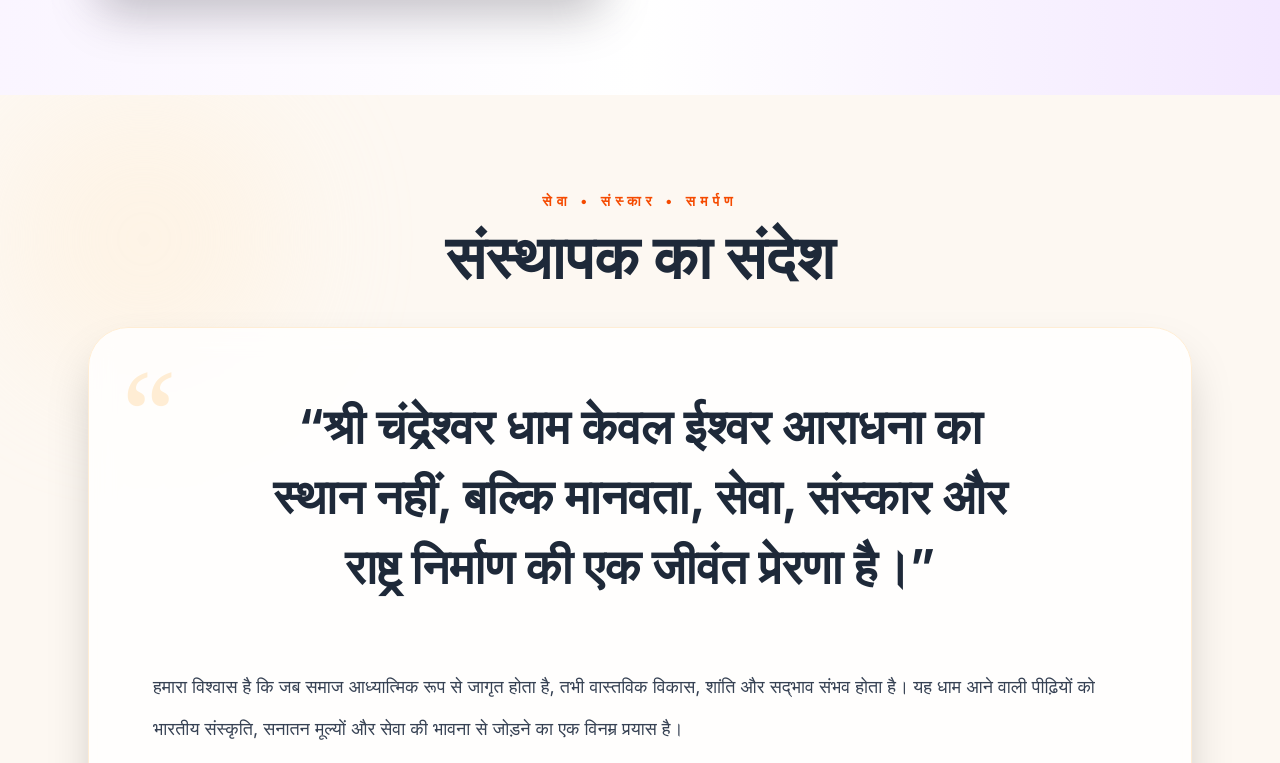
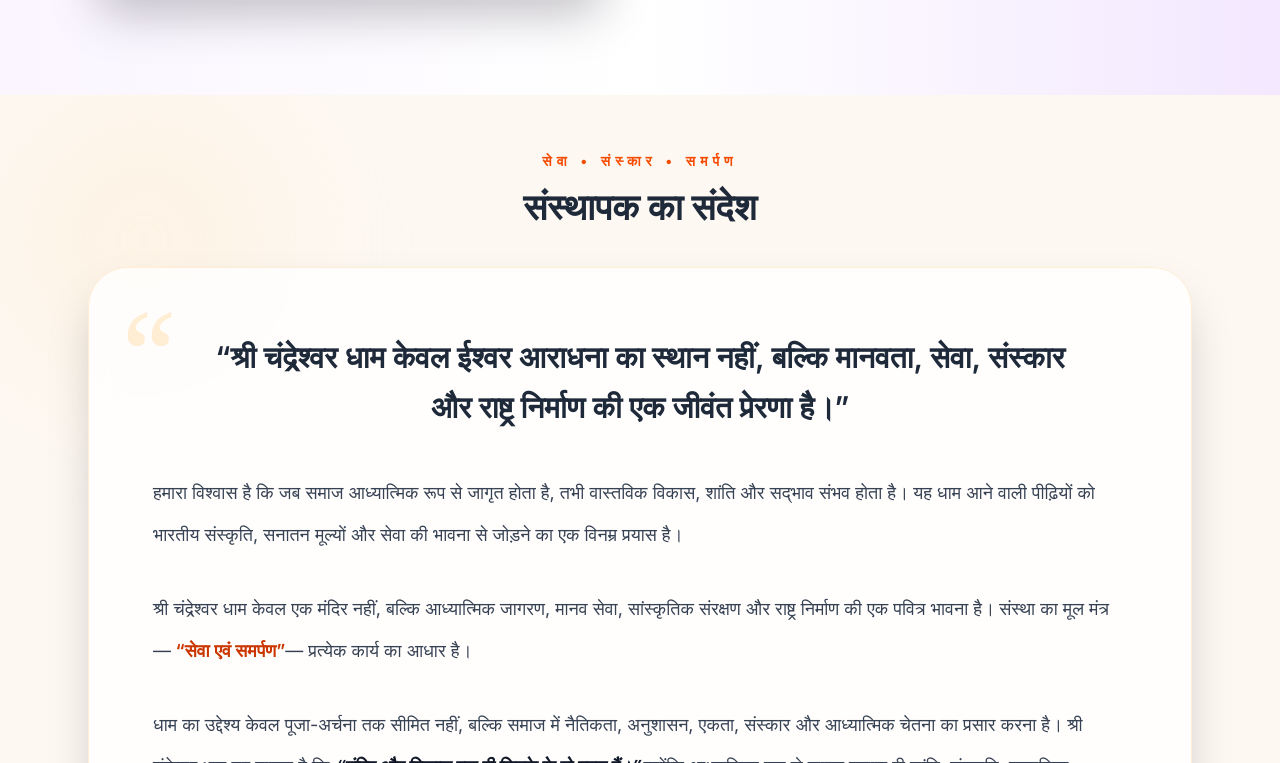
Before and after one commit to PathakAnshika/ShivTempleWebsite, a Next.js app: page /about in a window 1280 px wide. Shown: the part 3177-3940 px from the top of the page. Built offline with nearby package versions, Linux system fonts and the light colour scheme.

Commit message:
Upgrade Next.js to fix security vulnerability

```diff
--- a/app/about/page.jsx
+++ b/app/about/page.jsx
@@ -400,7 +400,7 @@ export default function AboutPage() {
 </section>
 {/* ===== FOUNDER MESSAGE SECTION ===== */}
 
-<section className="py-24 bg-[#fdf8f2] relative overflow-hidden">
+<section className="py-14 bg-[#fdf8f2] relative overflow-hidden">
 
   {/* Background Glow */}
   <div className="
@@ -429,7 +429,7 @@ export default function AboutPage() {
       </p>
 
       <h2 className="
-        text-4xl md:text-6xl
+        text-4xl md:text-4xl
         font-bold text-gray-800
       ">
         संस्थापक का संदेश
@@ -458,14 +458,14 @@ export default function AboutPage() {
       <div className="relative z-10">
 
         {/* Main Quote */}
-      <p className="
-  text-3xl md:text-5xl
-  leading-[70px]
-  font-bold
+     <p className="
+  text-1xl md:text-3xl
+  leading-[50px]
+  font-semibold
   text-gray-800
   text-center
-  max-w-3xl mx-auto
-  mb-16
+  max-w-4xl mx-auto
+  mb-10
 ">
           “श्री चंद्रेश्वर धाम केवल ईश्वर आराधना का स्थान नहीं,
           बल्कि मानवता, सेवा, संस्कार और राष्ट्र निर्माण की
```
Also changed, not shown: app/darshan-timing/page.jsx (renamed from app/darshan-timings/page.jsx).
